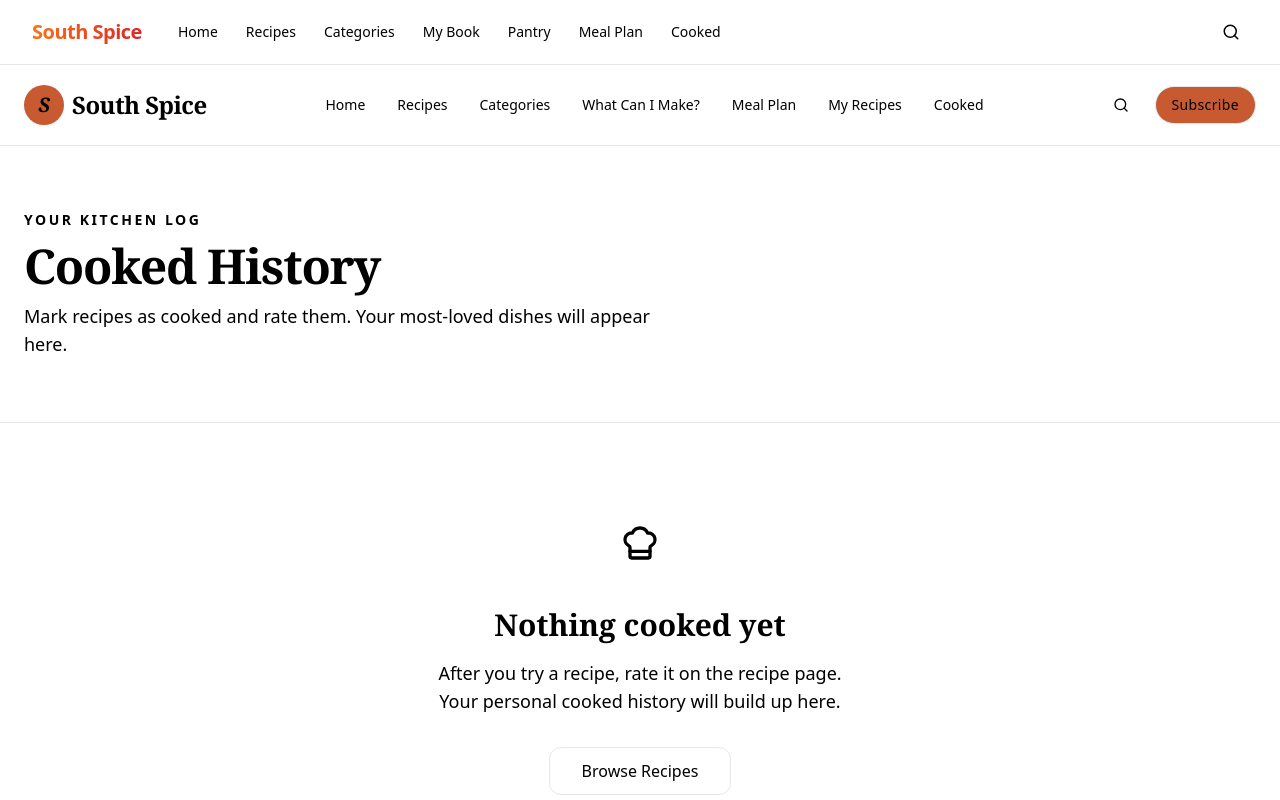
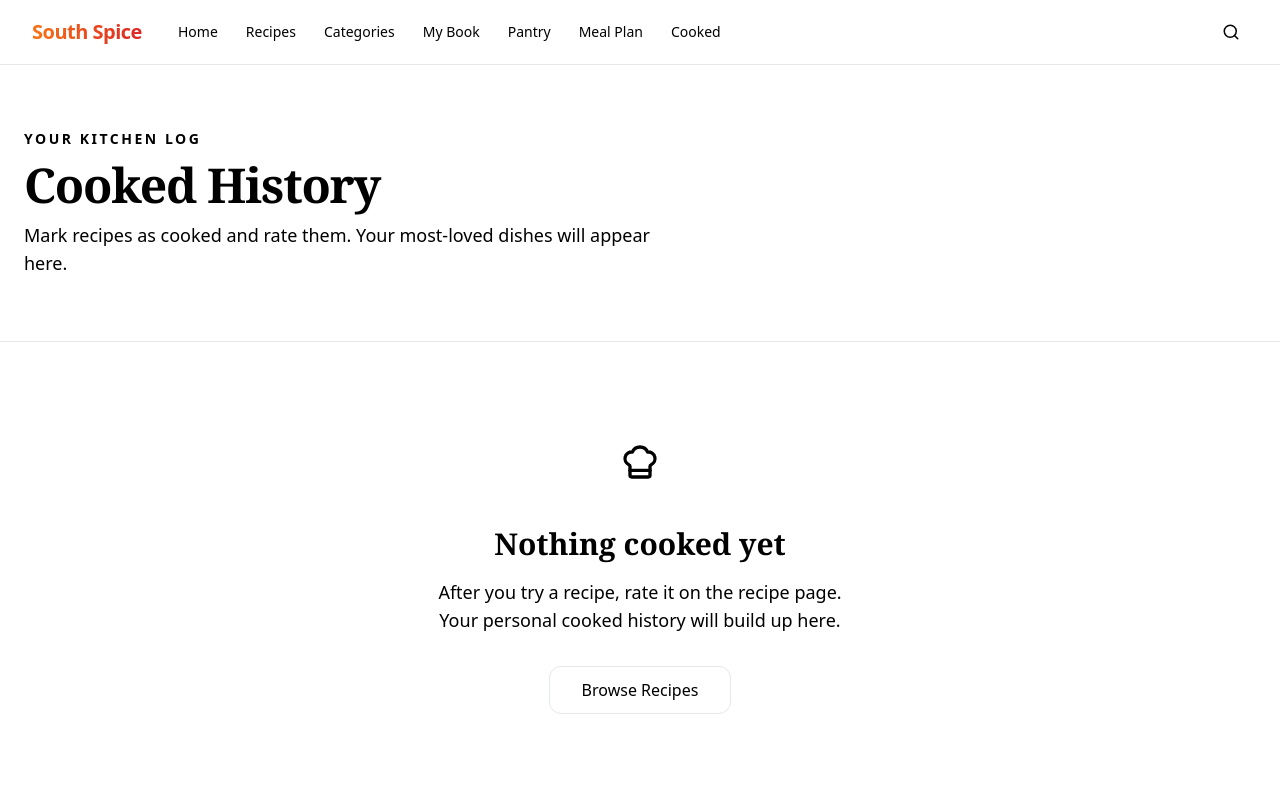
Before and after one commit to kylashrao/south-spice, a React (Vite) app: page /cooked-history in a window 1280 px wide. Shown: the top 800 px of the page. Built offline with nearby package versions, Linux system fonts and the light colour scheme.

Commit message:
Comment out Navbar import and usage

```diff
--- a/src/pages/cooked-history.tsx
+++ b/src/pages/cooked-history.tsx
@@ -2,7 +2,7 @@ import { useMemo } from "react";
 import { Link } from "wouter";
 import { motion } from "framer-motion";
 import { Star, ChefHat, ArrowLeft } from "lucide-react";
-import { Navbar } from "@/components/layout/Navbar";
+//import { Navbar } from "@/components/layout/Navbar";
 import { Footer } from "@/components/layout/Footer";
 import { Button } from "@/components/ui/button";
 import { mockRecipes } from "@/lib/mock-data";
@@ -28,7 +28,7 @@ export default function CookedHistory() {
 
   return (
     <div className="min-h-screen bg-background flex flex-col">
-      <Navbar />
+      {/* <Navbar />  */}
 
       <main className="flex-1 flex flex-col">
         <section className="py-16 bg-card/50 border-b border-border/50">
```
